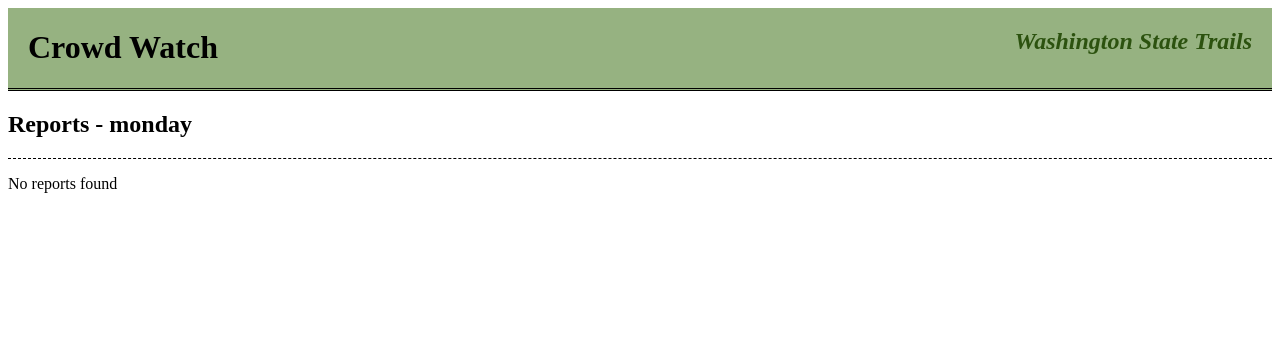
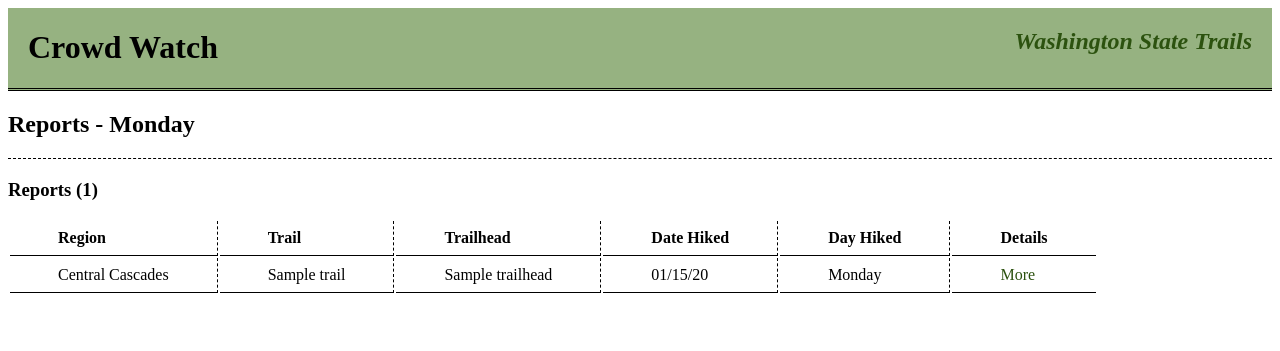
Before and after one commit to kris71990/crowd-watch, a Django app: page /trails/reports/day/monday in a window 1280 px wide. Shown: the top 351 px of the page. Run offline with Django 3.2, Linux system fonts and the light colour scheme; data comes from the database, SQL or seed files in the repository; tables that the repository leaves empty hold one stand-in row (values such as "Sample post"); parts of the project's set-up code (start-up, migrations or seed data) failed here and were passed over.

Commit message:
reformatting

```diff
--- a/trails/fixtures/trailhead.json
+++ b/trails/fixtures/trailhead.json
@@ -4,6 +4,7 @@
     "pk": 1,
     "fields": {
       "region": 4,
+      "trails": [1,2],
       "modified": "2012-09-15T22:17:44Z",
       "name": "Sky Country",
       "coordinates": "47.5311, -122.1141"
@@ -14,6 +15,7 @@
     "pk": 2,
     "fields": {
       "region": 4,
+      "trails": [1,2],
       "modified": "2012-09-15T22:17:44Z",
       "name": "Harvey Manning",
       "coordinates": "47.540359, -122.099538"
--- a/trails/static/trails/regions.css
+++ b/trails/static/trails/regions.css
@@ -1,6 +1,8 @@
 table {
   margin-top: 20px;
   width: 40%;
+  border-spacing: 1px 5px;
+  border-collapse: separate;
 }
 
 thead td {
@@ -8,9 +10,9 @@ thead td {
 }
 
 tbody td {
-  border: 2px solid black;
   padding: 10px 10px;
   background-color: beige;
+  border: 1px solid black;
 }
 
 tbody td:first-child {
--- a/trails/utils.py
+++ b/trails/utils.py
@@ -58,3 +58,9 @@ def create_advice(type, filtered, total):
 def find_tuple_display_value(model_tuple, value):
   target = [item for item in model_tuple if item[0] == value]
   return target[0][1]
+
+def abbreviate_day(day):
+  if day == 'thursday' or day == 'sunday':
+    return day[:2].capitalize()
+  else:
+    return day[0].upper()
--- a/trails/views.py
+++ b/trails/views.py
@@ -20,7 +20,6 @@ def regions(request):
   context = {
     'regions_table': regions_list,
   }
-  print(regions_list.values())
   return render(request, 'trails/regions.html', context)
 
 def trail_list(request):
@@ -69,8 +68,8 @@ def trailheads(request, region, trail):
       formTh.save()
       return HttpResponseRedirect(request.path_info)
   else:
-    TrailheadForm.base_fields['trail'] = ModelChoiceField(queryset=trail_obj)
-    formTh = TrailheadForm(initial={ 'trail': trail }, label_suffix='')
+    TrailheadForm.base_fields['trails'] = ModelChoiceField(queryset=trail_obj)
+    formTh = TrailheadForm(initial={ 'trails': trail }, label_suffix='')
 
   formDayFilter = SelectDayForm()
   formTimeFilter = SelectTimeForm()
@@ -223,17 +222,19 @@ def reports_filter(request, region, trail):
         return redirect('reports_trail_day', region=region, trail=trail, day=day)
 
 def reports_day(request, day):
-  reports = Report.objects.filter(day_hiked=day).order_by('-date_hiked')
+  formatted_day = abbreviate_day(day)
+  reports = Report.objects.filter(day_hiked=formatted_day).order_by('-date_hiked')
   context = {
     'reports_list': reports,
-    'day': day,
+    'day': day.capitalize(),
     'date': timezone.localdate(),
   }
   return render(request, 'trails/reports_day.html', context)
 
 def reports_trail_day(request, region, trail, day):
+  formatted_day = abbreviate_day(day)
   reports_total_trail = Report.objects.filter(trail=trail)
-  reports_filter = reports_total_trail.filter(day_hiked=day).order_by('-day_hiked')
+  reports_filter = reports_total_trail.filter(day_hiked=formatted_day).order_by('-day_hiked')
 
   if not reports_filter:
     trail_obj = Trail.objects.get(pk=trail)
@@ -241,7 +242,7 @@ def reports_trail_day(request, region, trail, day):
     context = {
       'region': region,
       'trail_day_empty': trail_obj,
-      'day': day,
+      'day': day.capitalize(),
       'reports_total': total,
     }
   else:
```
Also changed, not shown: trails/templates/trails/index.html (+7 -7 lines).
